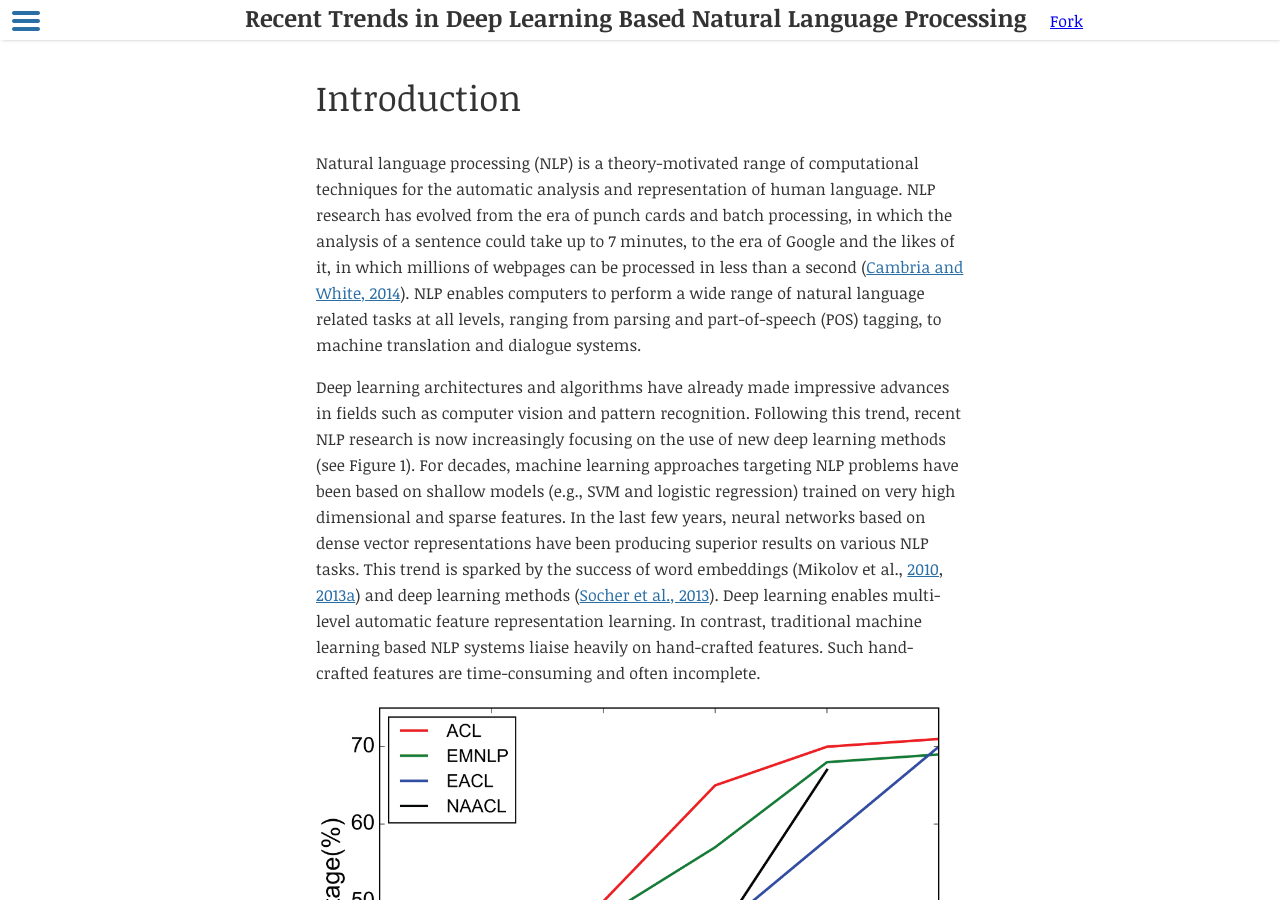
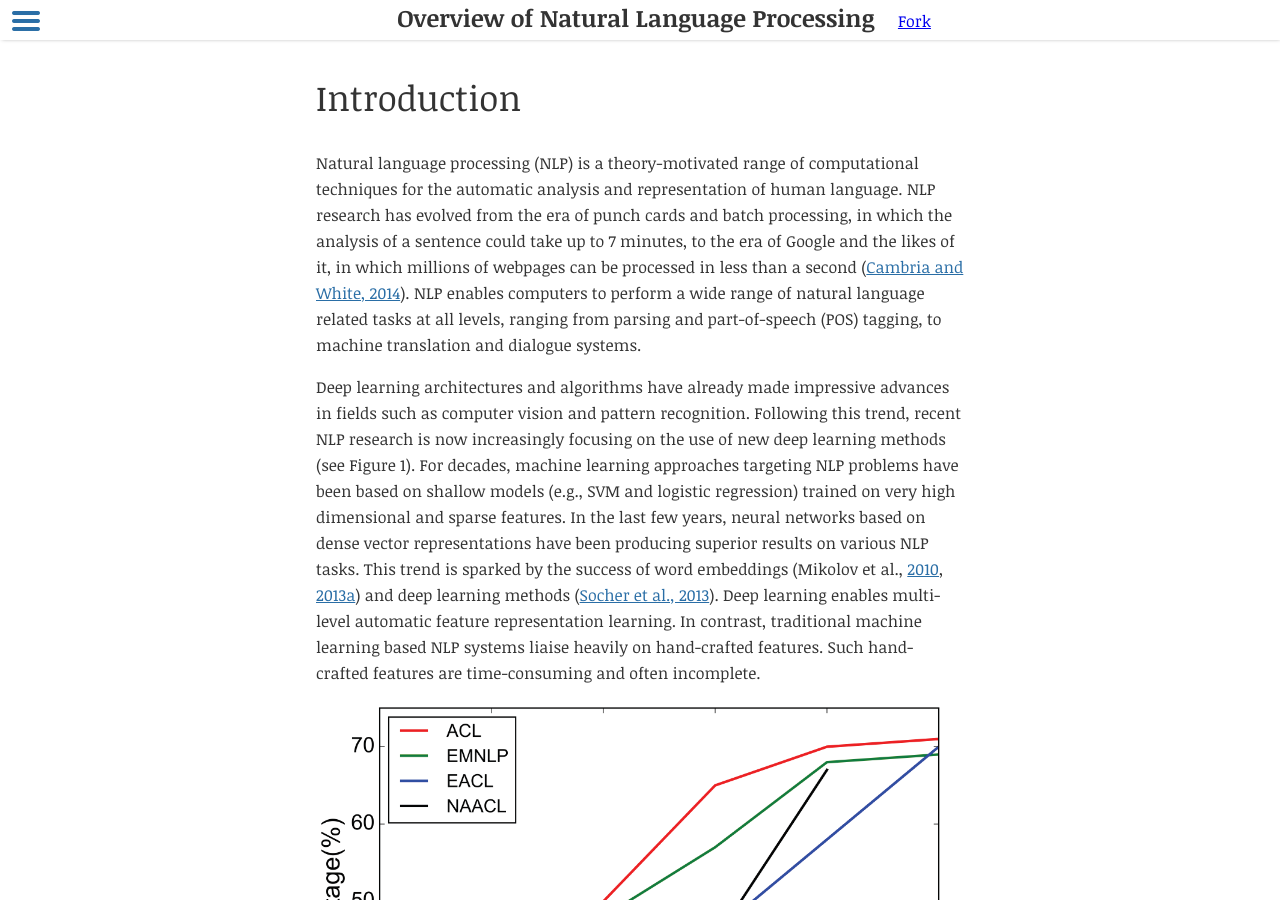
Before and after one commit to omarsar/nlp_overview, a Jekyll site: the page built from index.html, in a window 1280 px wide and 900 px high. Built offline with Jekyll 4.4.1, drawn with Linux system fonts in a browser that asks for light colours; nearby versions of some CDN libraries.

Commit message:
added book details

```diff
--- a/_config.yml
+++ b/_config.yml
@@ -1,7 +1,7 @@
 ######################
 # book (meta) info
 
-title: Recent Trends in Deep Learning Based Natural Language Processing
+title: Overview of Natural Language Processing
 author:
   name: Authors
 
```
